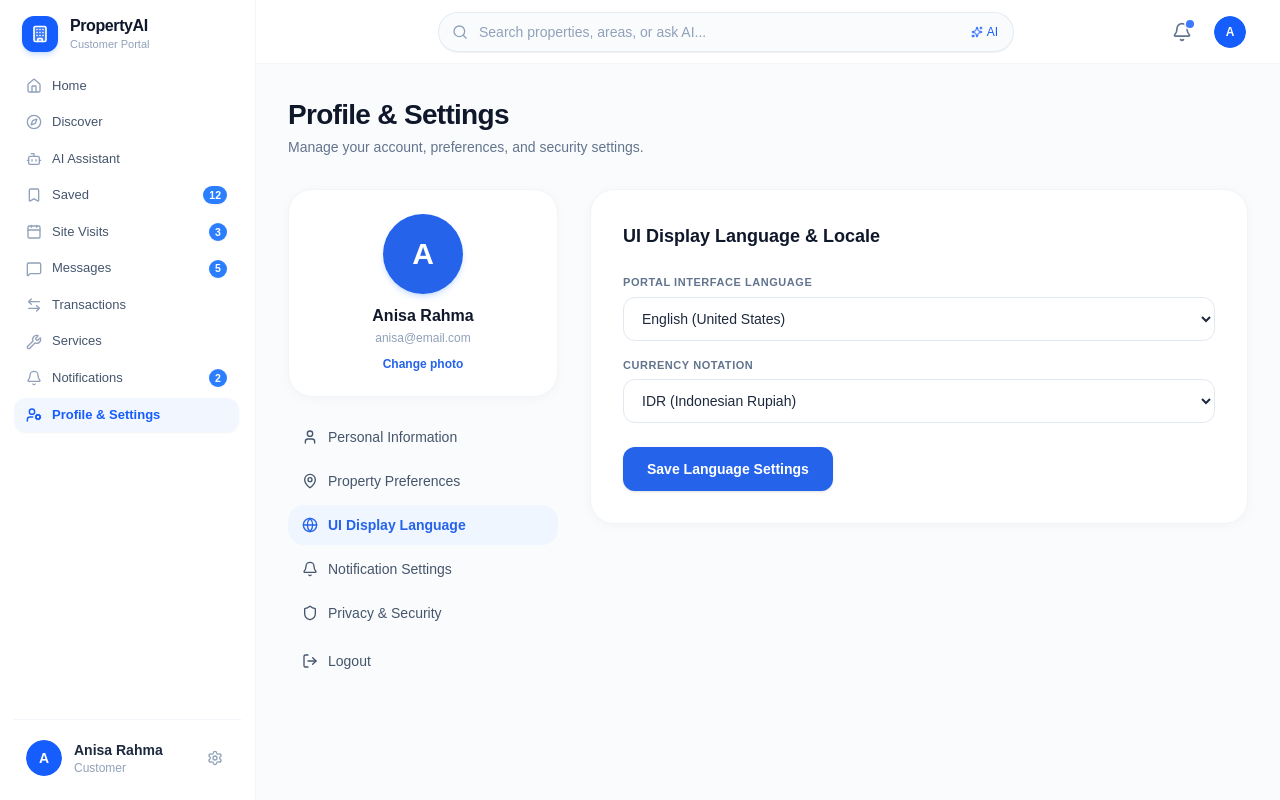
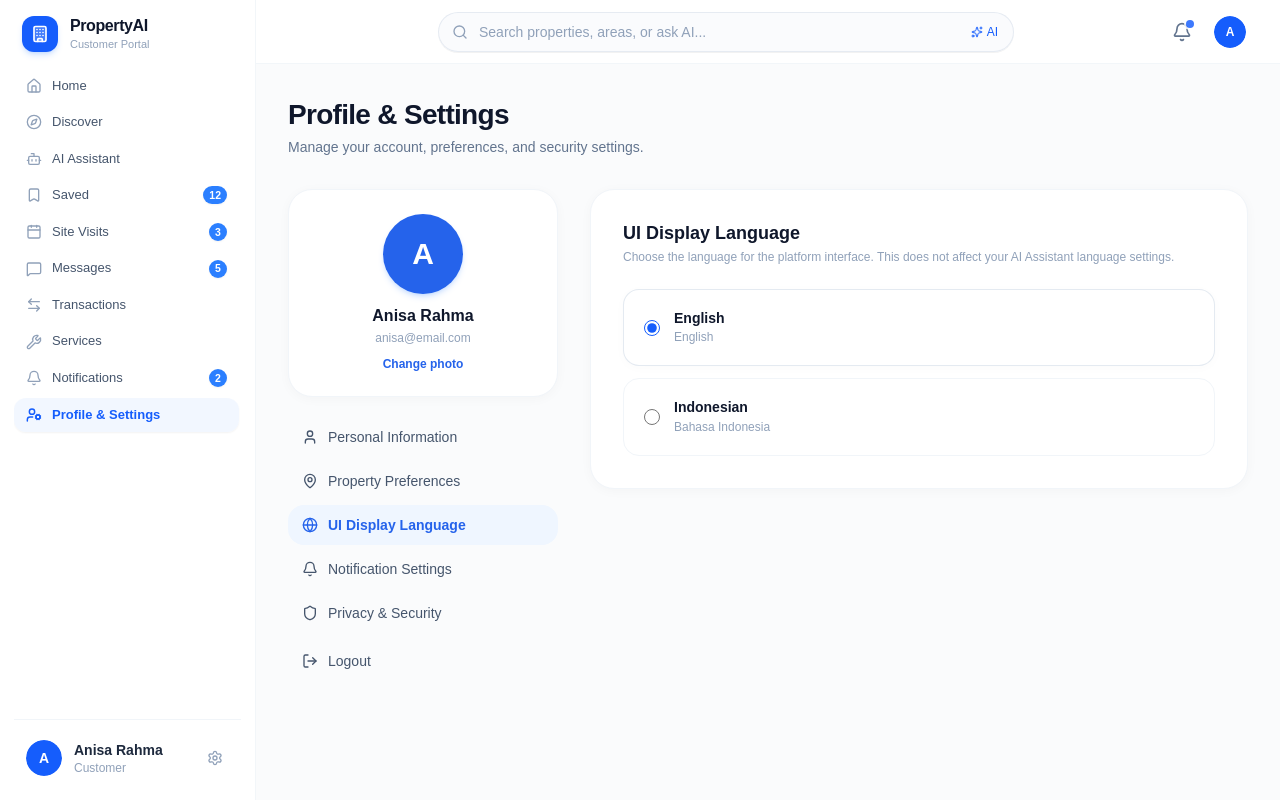
Before and after one commit to shahidulshohid/kim18manu, a Next.js app: page /dashboard/customer/settings in a window 1280 px wide. Both pictures are taken after a click on the button "UI Display Language". Built offline with nearby package versions, Linux system fonts and the light colour scheme.

Commit message:
feat: add SettingsView component for customer dashboard profile and preferences management

```diff
--- a/components/dashboard/customer/views/SettingsView.tsx
+++ b/components/dashboard/customer/views/SettingsView.tsx
@@ -471,50 +471,86 @@ export default function SettingsView() {
             </form>
           )}
 
-          {/* Tab 3: UI Display Language */}
+          {/* Tab 3: UI Display Language strictly matching screenshot */}
           {activeTab === "language" && (
-            <form onSubmit={handleSaveLanguage}>
-              <h2 className="text-base sm:text-lg font-bold text-slate-900 mb-6">
-                UI Display Language & Locale
+            <div>
+              <h2 className="text-base sm:text-lg font-bold text-slate-900 leading-tight">
+                UI Display Language
               </h2>
+              <p className="text-xs text-slate-400 mt-1 mb-6 font-normal">
+                Choose the language for the platform interface. This does not affect your AI Assistant language settings.
+              </p>
 
-              <div className="space-y-4 mb-6">
-                <div>
-                  <label className="block text-[11px] font-bold text-slate-500 uppercase tracking-wider mb-1.5">
-                    Portal Interface Language
-                  </label>
-                  <select
-                    value={language}
-                    onChange={(e) => setLanguage(e.target.value)}
-                    className="w-full h-11 px-3.5 rounded-xl border border-slate-200 text-xs sm:text-sm text-slate-800 bg-white focus:outline-none focus:border-blue-600 cursor-pointer"
-                  >
-                    <option value="en">English (United States)</option>
-                    <option value="id">Bahasa Indonesia</option>
-                  </select>
+              <div className="space-y-3">
+                {/* Option 1: English */}
+                <div
+                  onClick={() => {
+                    setLanguage("en");
+                    showToast("Interface language set to English");
+                  }}
+                  className={cn(
+                    "rounded-2xl border p-4 sm:p-5 flex items-center gap-3.5 cursor-pointer transition-all",
+                    language === "en"
+                      ? "border-slate-200/90 bg-white shadow-[0_2px_12px_rgba(0,0,0,0.02)]"
+                      : "border-slate-100 hover:border-slate-200 bg-white"
+                  )}
+                >
+                  <input
+                    type="radio"
+                    name="uiLanguage"
+                    value="en"
+                    checked={language === "en"}
+                    onChange={() => {
+                      setLanguage("en");
+                      showToast("Interface language set to English");
+                    }}
+                    className="h-4 w-4 text-blue-600 focus:ring-blue-500 accent-blue-600 cursor-pointer"
+                  />
+                  <div>
+                    <h3 className="text-sm font-bold text-slate-900 leading-tight">
+                      English
+                    </h3>
+                    <p className="text-xs text-slate-400 mt-0.5">
+                      English
+                    </p>
+                  </div>
                 </div>
 
-                <div>
-                  <label className="block text-[11px] font-bold text-slate-500 uppercase tracking-wider mb-1.5">
-                    Currency Notation
-                  </label>
-                  <select
-                    value={currency}
-                    onChange={(e) => setCurrency(e.target.value)}
-                    className="w-full h-11 px-3.5 rounded-xl border border-slate-200 text-xs sm:text-sm text-slate-800 bg-white focus:outline-none focus:border-blue-600 cursor-pointer"
-                  >
-                    <option value="IDR">IDR (Indonesian Rupiah)</option>
-                    <option value="USD">USD ($ United States Dollar)</option>
-                  </select>
+                {/* Option 2: Indonesian */}
+                <div
+                  onClick={() => {
+                    setLanguage("id");
+                    showToast("Bahasa antarmuka diubah ke Bahasa Indonesia");
+                  }}
+                  className={cn(
+                    "rounded-2xl border p-4 sm:p-5 flex items-center gap-3.5 cursor-pointer transition-all",
+                    language === "id"
+                      ? "border-slate-200/90 bg-white shadow-[0_2px_12px_rgba(0,0,0,0.02)]"
+                      : "border-slate-100 hover:border-slate-200 bg-white"
+                  )}
+                >
+                  <input
+                    type="radio"
+                    name="uiLanguage"
+                    value="id"
+                    checked={language === "id"}
+                    onChange={() => {
+                      setLanguage("id");
+                      showToast("Bahasa antarmuka diubah ke Bahasa Indonesia");
+                    }}
+                    className="h-4 w-4 text-blue-600 focus:ring-blue-500 accent-blue-600 cursor-pointer"
+                  />
+                  <div>
+                    <h3 className="text-sm font-bold text-slate-900 leading-tight">
+                      Indonesian
+                    </h3>
+                    <p className="text-xs text-slate-400 mt-0.5">
+                      Bahasa Indonesia
+                    </p>
+                  </div>
                 </div>
               </div>
-
-              <button
-                type="submit"
-                className="h-11 px-6 rounded-xl bg-[#2563eb] hover:bg-blue-700 text-white font-semibold text-xs sm:text-sm shadow-sm transition-all cursor-pointer active:scale-95"
-              >
-                Save Language Settings
-              </button>
-            </form>
+            </div>
           )}
 
           {/* Tab 4: Notification Settings */}
```
